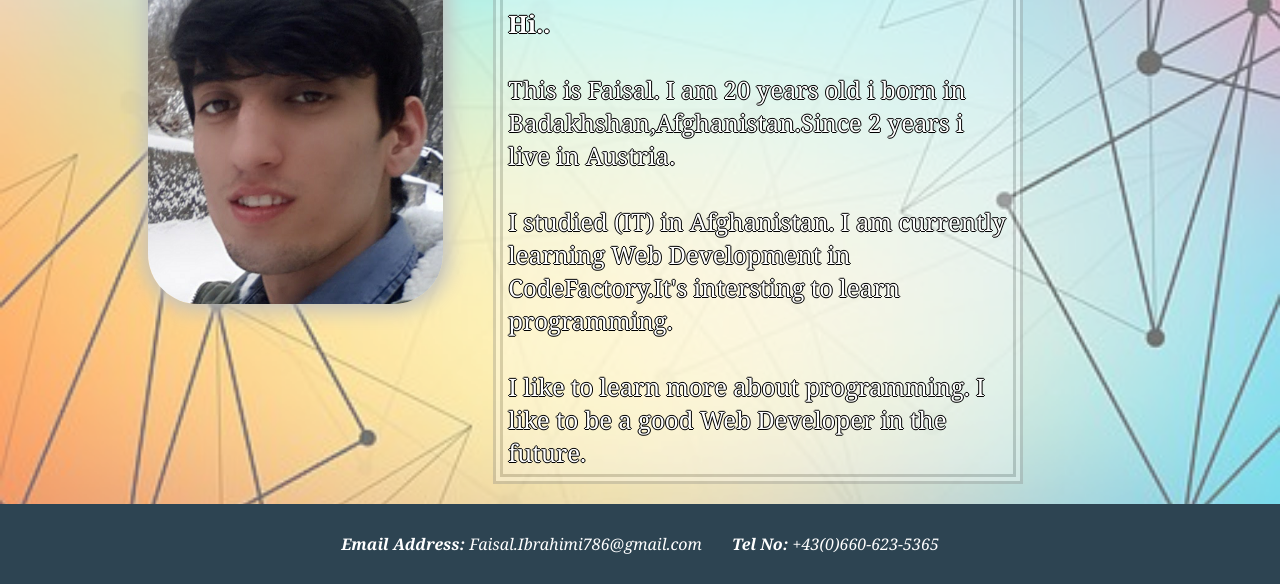
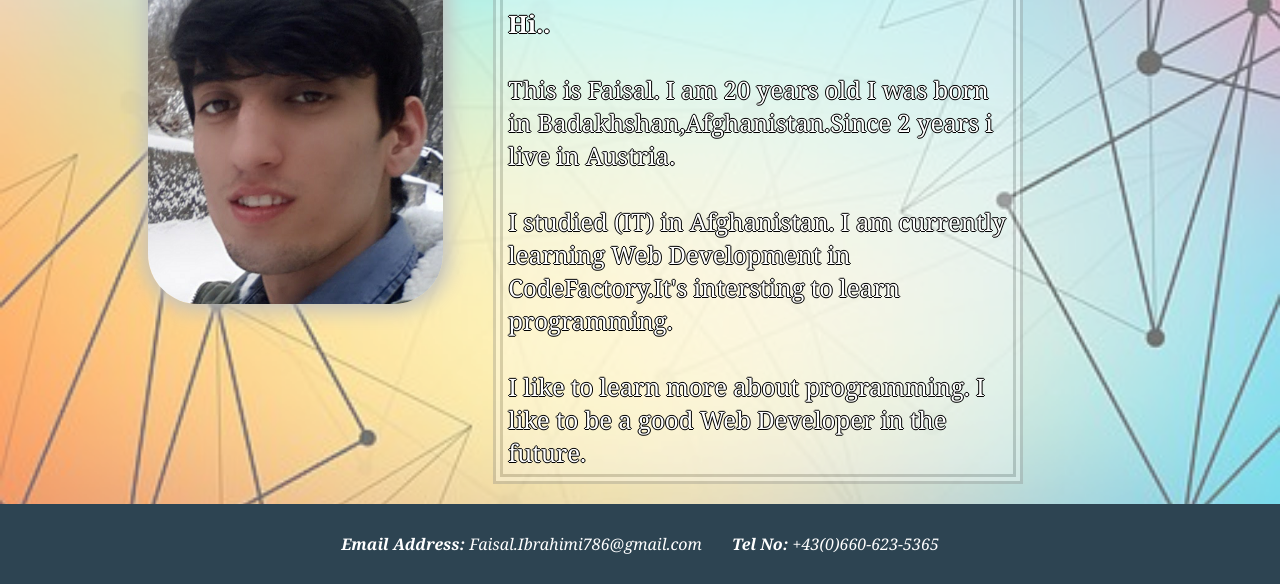
Before and after one commit to Mr3verest/FSWD30-TeamProject01, a plain HTML site: page member-Ibrahimi.html in a window 1280 px wide. Shown: the part 217-801 px from the top of the page. Drawn offline with Linux system fonts and the light colour scheme.

Commit message:
Text Change

```diff
--- a/member-Ibrahimi.html
+++ b/member-Ibrahimi.html
@@ -30,7 +30,7 @@
 		</div>
 		<div class="textCon">
 			<h2><strong>Faisal Ibrahimi</strong></h2>
-			<p><strong>Hi..<br><br> </strong>This is Faisal. I am 20 years old i born in Badakhshan,Afghanistan.Since 2 years i live in Austria.<br><br> I studied (IT) in Afghanistan.
+			<p><strong>Hi..<br><br> </strong>This is Faisal. I am 20 years old I was born in Badakhshan,Afghanistan.Since 2 years i live in Austria.<br><br> I studied (IT) in Afghanistan.
 				I am currently learning Web Development in CodeFactory.It's intersting to learn programming.<br><br>  I like to learn more about programming. I like to be a good Web Developer in the future.
 			</p>
 		</div>
```
